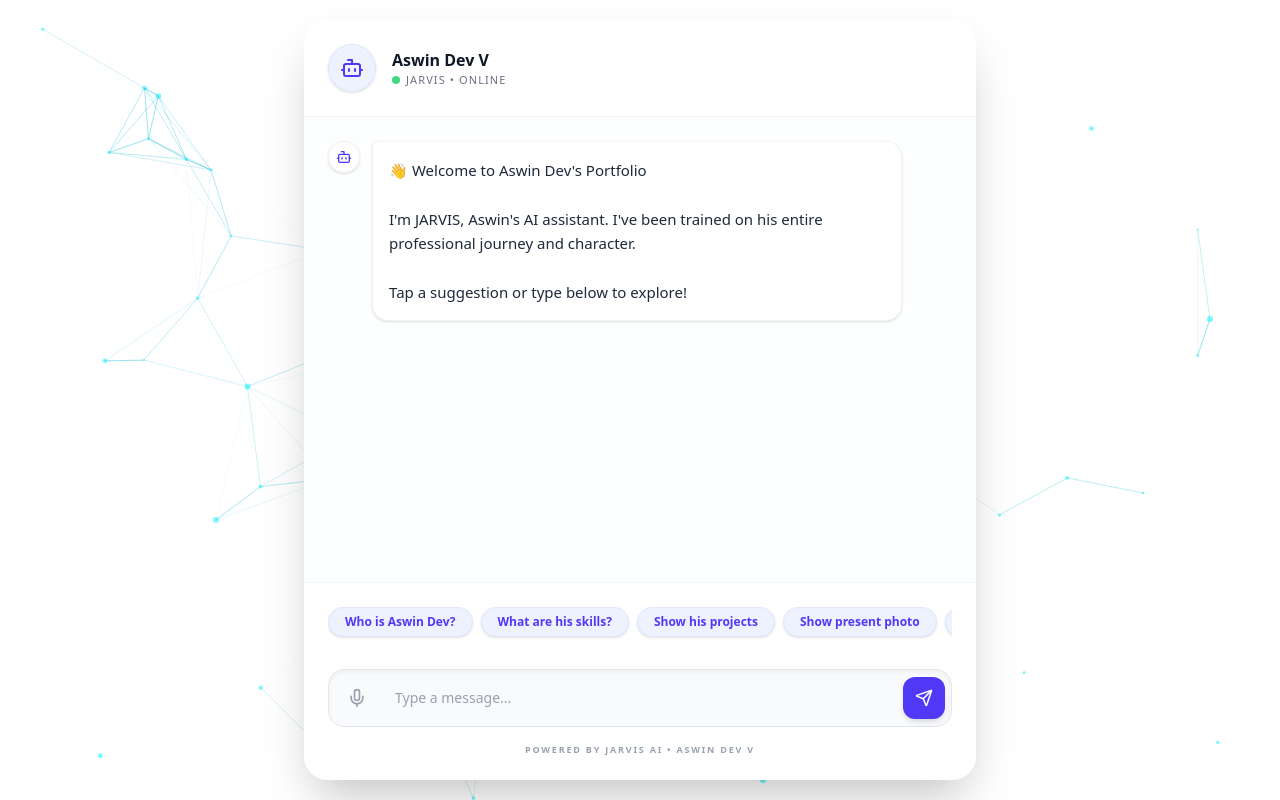
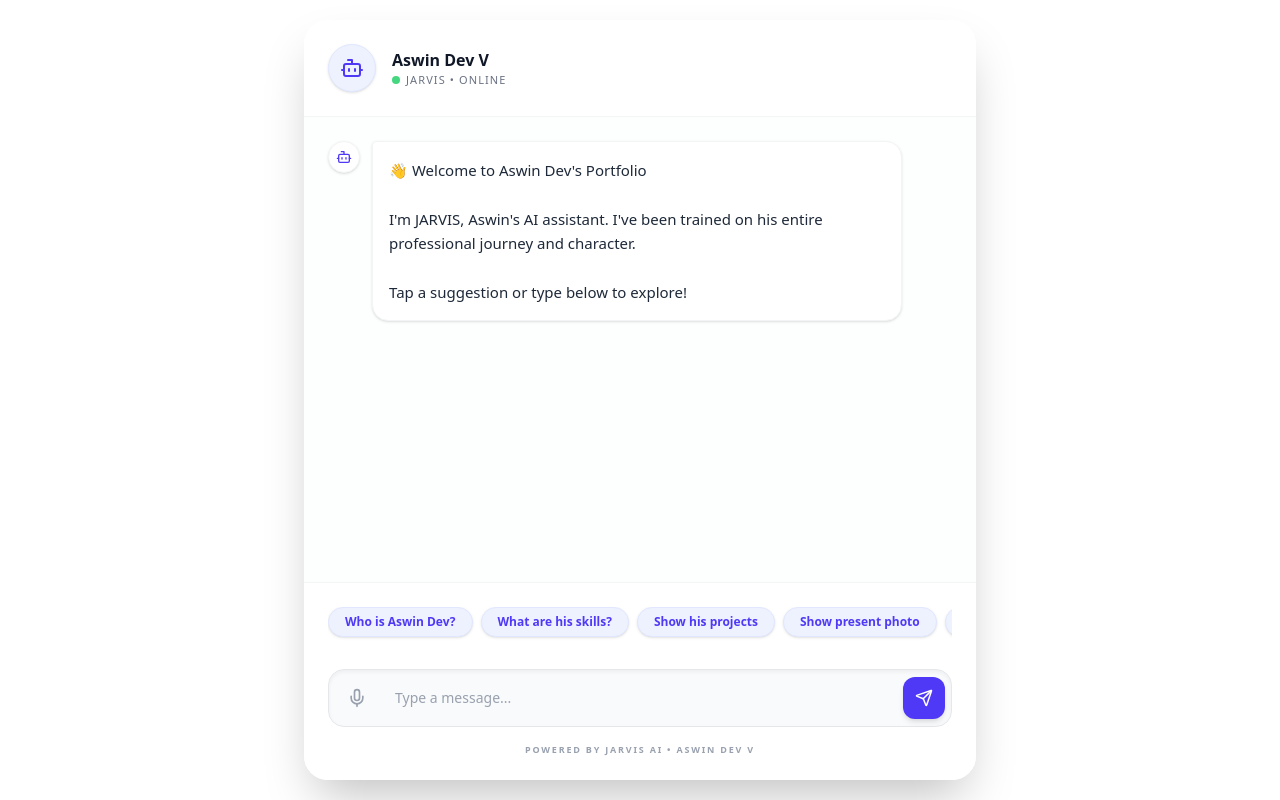
Before and after one commit to aswindevv2005-collab/aswin-portfolio, a Next.js app: page / in a window 1280 px wide. Built offline with nearby package versions, Linux system fonts and the light colour scheme.

Commit message:
Final polish: Light mode redesign and mobile layout accessibility

```diff
--- a/src/app/page.tsx
+++ b/src/app/page.tsx
@@ -3,7 +3,7 @@ import AIChatbot from "@/components/AIChatbot";
 
 export default function Home() {
   return (
-    <main className="relative min-h-screen overflow-hidden flex flex-col items-center justify-center selection:bg-cyan-500/30">
+    <main className="relative min-h-screen bg-white overflow-hidden flex flex-col items-center justify-center selection:bg-indigo-100 selection:text-indigo-900">
       <AnimatedBackground />
       <AIChatbot />
     </main>
--- a/src/components/AIChatbot.tsx
+++ b/src/components/AIChatbot.tsx
@@ -2,7 +2,7 @@
 
 import { useState, useRef, useEffect } from "react";
 import { motion, AnimatePresence } from "framer-motion";
-import { Send, Mic, Bot, User, MicOff, Github, Linkedin, Mail, Phone, Instagram } from "lucide-react";
+import { Send, Mic, Bot, User, MicOff, Mail, Phone, ExternalLink } from "lucide-react";
 
 type Message = {
   id: string;
@@ -221,7 +221,7 @@ export default function AIChatbot() {
                       <span className="text-xs font-medium">Email</span>
                     </a>
                     <a href="https://github.com/aswindevv2005-collab" className="flex items-center gap-2 p-2 bg-gray-50 rounded-lg border border-gray-100 hover:bg-gray-100 transition-colors">
-                      <Github size={14} className="text-gray-900" />
+                      <ExternalLink size={14} className="text-gray-900" />
                       <span className="text-xs font-medium">GitHub</span>
                     </a>
                   </div>
--- a/src/components/AnimatedBackground.tsx
+++ b/src/components/AnimatedBackground.tsx
@@ -40,13 +40,13 @@ export default function AnimatedBackground() {
         },
         particles: {
           color: {
-            value: "#00f0ff", // neon cyan
+            value: "#6366f1", // indigo-500
           },
           links: {
-            color: "#06b6d4", // dark cyan
+            color: "#818cf8", // indigo-400
             distance: 150,
             enable: true,
-            opacity: 0.3,
+            opacity: 0.2,
             width: 1,
           },
           move: {
```
